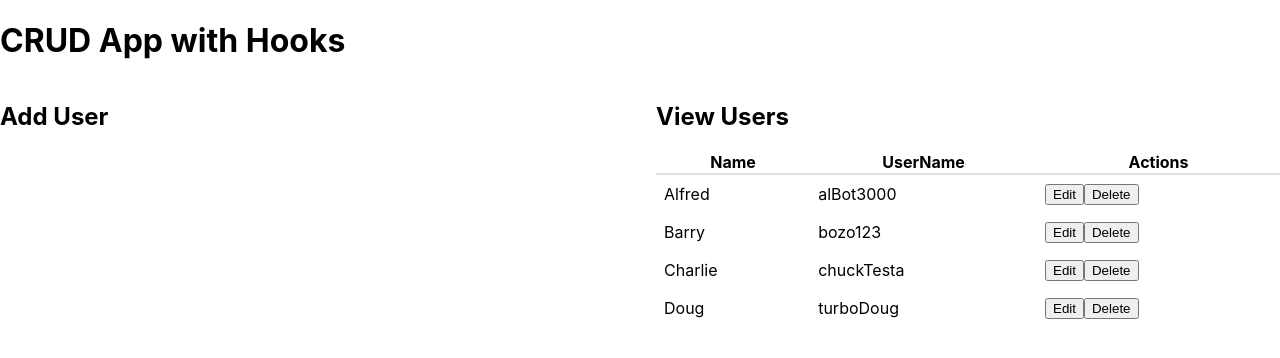
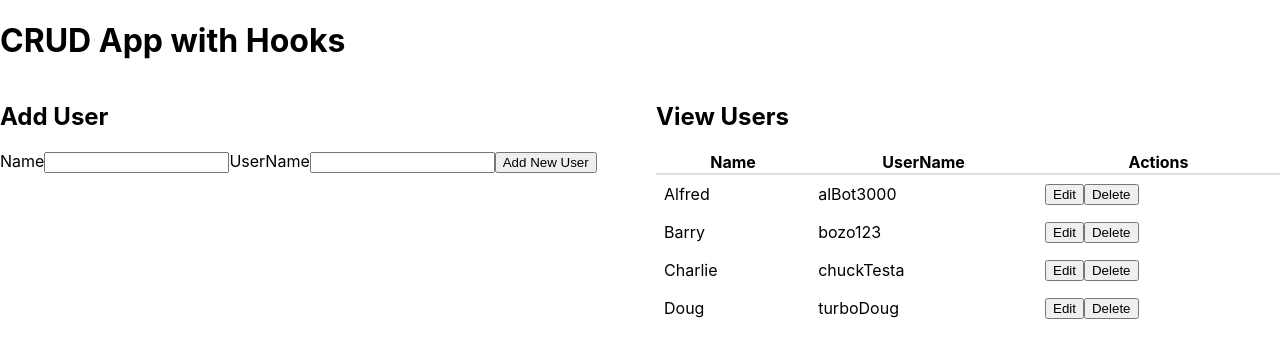
Before and after one commit to mtking78/crud-hooks, a React (Create React App) app: page / in a window 1280 px wide. Shown: the top 358 px of the page. Built offline with nearby package versions, Linux system fonts and the light colour scheme; the HTML template or start-up script is replaced by a standard one.

Commit message:
AddUserForm component created to update user state.

```diff
--- a/src/App.js
+++ b/src/App.js
@@ -1,6 +1,7 @@
 import React, { useState }from 'react';
 import './App.css';
 import UserTable from './tables/UserTable';
+import AddUserForm from './forms/AddUserForm';
 
 const App = () => {
 
@@ -14,16 +15,24 @@
 
   const [users, setUsers] = useState(usersData)
 
+  // Take the 'user' object as a parameter and add onto the users array of objects.
+  // '...users' ensures all the previous users remain in the array.
+  const addUser = user => {
+    user.id = users.length + 1
+    setUsers([...users, user])
+  }
+
   return (
     <div className="container">
       <h1>CRUD App with Hooks</h1>
       <div className="flex-row">
         <div className="flex-large">
           <h2>Add User</h2>
+          <AddUserForm addUser={ addUser } />
         </div>
         <div className="flex-large">
           <h2>View Users</h2>
-          <UserTable users={ users }/>
+          <UserTable users={ users } />
         </div>
       </div>
     </div>
--- /dev/null
+++ b/src/forms/AddUserForm.js
@@ -0,0 +1,45 @@
+import React, { useState } from 'react'
+
+const AddUserForm = props => {
+
+  // Set the initial state of the form as a variable so it can be reset after a submit.
+  const initialFormState = { id: null, name: '', username: '' }
+  const [user, setUser] = useState(initialFormState)
+
+  const handleInputChange = event => {
+    const { name, value } = event.target
+    setUser({ ...user, [name]: value })
+  }
+
+  return (
+    <form
+      onSubmit={event => {
+        event.preventDefault()
+
+        // Prevent submitting empty name and/or username
+        if (!user.name || !user.username) return
+        // Submit the user and then reset the form.
+        props.addUser(user)
+        setUser(initialFormState)
+      }}
+    >
+      <label>Name</label>
+      <input
+        type="text"
+        name="name"
+        value={ user.name }
+        onChange={ handleInputChange }
+      />
+      <label>UserName</label>
+      <input
+        type="text"
+        name="username"
+        value={ user.username }
+        onChange={ handleInputChange }
+      />
+      <button>Add New User</button>
+    </form>
+  )
+}
+
+export default AddUserForm
```
